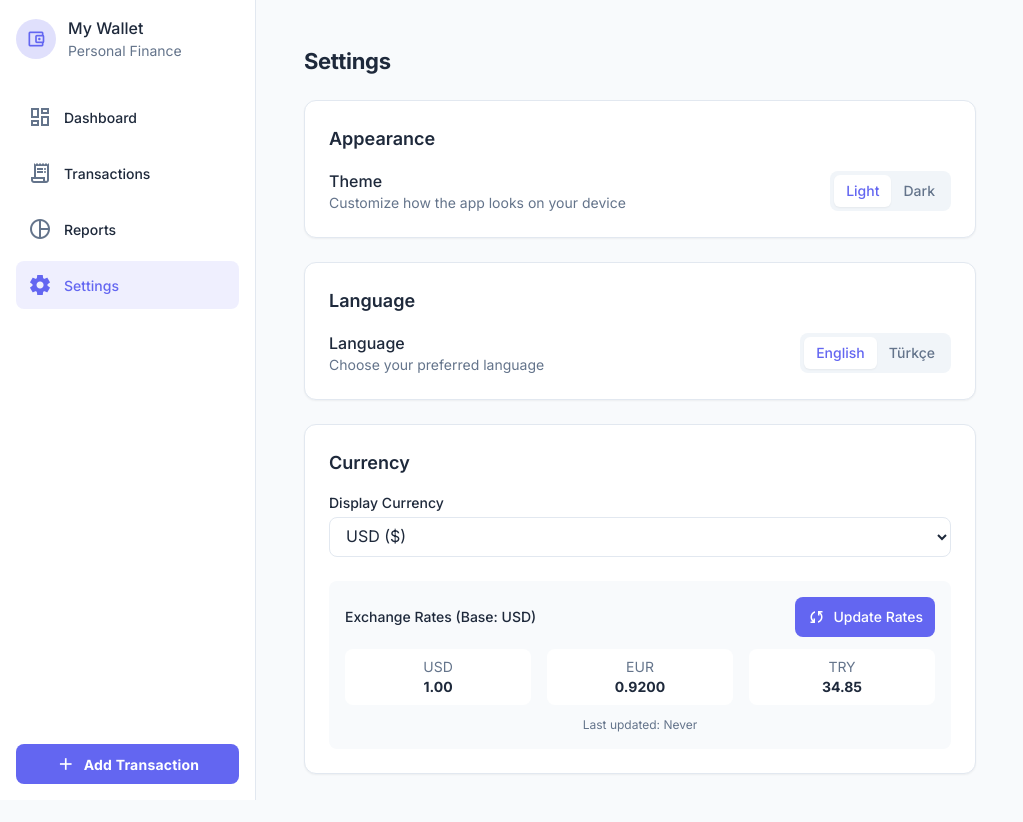
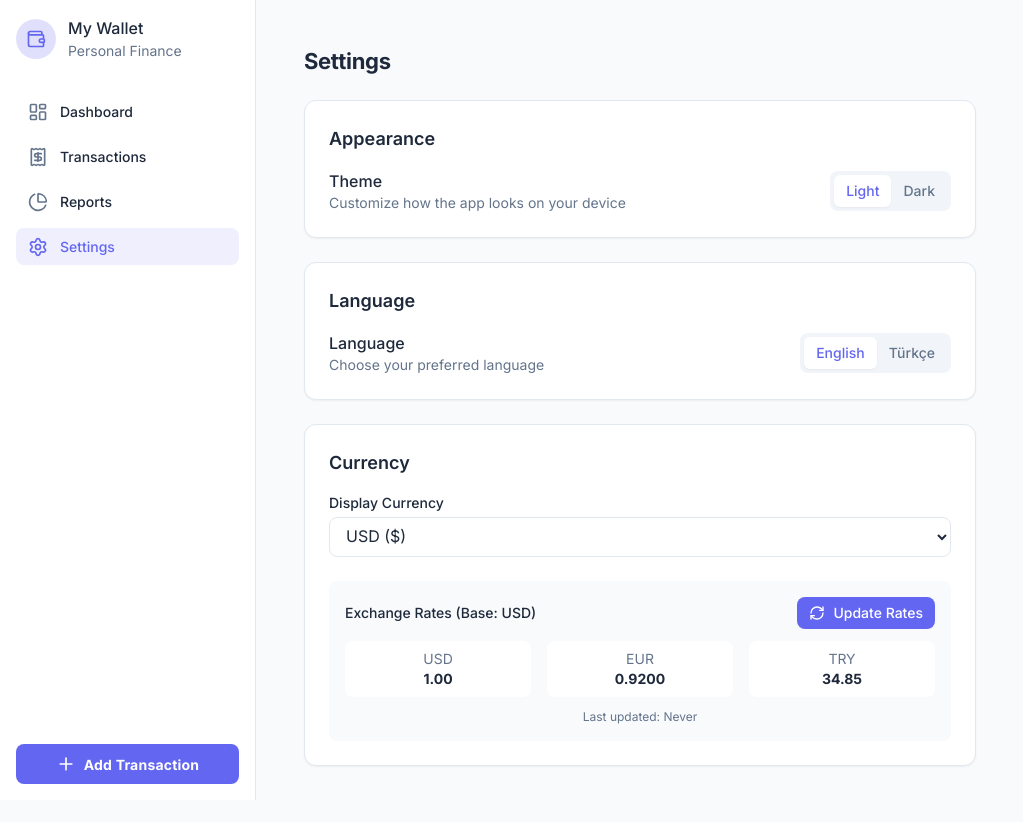
Before and after one commit to ozcelikcode/Flow, a React (Vite) app: page /settings in a window 1280 px wide. Shown: the whole page, without its empty margins (0-1023 px from the left). Built offline with nearby package versions, Linux system fonts and the light colour scheme.

Commit message:
feat: Implement core application structure with Dashboard, Transactions, Reports, and Settings pages, plus foundational UI components.

```diff
--- a/index.html
+++ b/index.html
@@ -4,14 +4,8 @@
     <meta charset="UTF-8" />
     <link rel="icon" type="image/svg+xml" href="/vite.svg" />
     <meta name="viewport" content="width=device-width, initial-scale=1.0" />
-    <title>Dashboard (Home)</title>
+    <title>Flow - Personal Finance</title>
     <link href="https://fonts.googleapis.com/css2?family=Inter:wght@400;500;600;700;800;900&amp;display=swap" rel="stylesheet" />
-    <link href="https://fonts.googleapis.com/css2?family=Material+Symbols+Outlined:wght,FILL@100..700,0..1&amp;display=swap" rel="stylesheet" />
-    <style>
-      .material-symbols-outlined {
-        font-variation-settings: 'FILL' 0, 'wght' 400, 'GRAD' 0, 'opsz' 24;
-      }
-    </style>
   </head>
   <body>
     <div id="root"></div>
--- a/package.json
+++ b/package.json
@@ -15,6 +15,7 @@
     "@dnd-kit/utilities": "^3.2.2",
     "clsx": "^2.1.1",
     "date-fns": "^4.1.0",
+    "lucide-react": "^0.556.0",
     "react": "^19.2.0",
     "react-dom": "^19.2.0",
     "react-router-dom": "^7.10.1",
--- a/src/components/dashboard/TransactionModal.tsx
+++ b/src/components/dashboard/TransactionModal.tsx
@@ -2,6 +2,7 @@ import { useState, useEffect } from 'react';
 import type { Transaction, RecurrenceType, PriceTier } from '../../types';
 import { useSettings } from '../../context/SettingsContext';
 import Modal from '../ui/Modal';
+import { Plus, X } from 'lucide-react';
 
 interface TransactionModalProps {
     isOpen: boolean;
@@ -290,7 +291,7 @@ export default function TransactionModal({
                                 onClick={addPriceTier}
                                 className="text-xs text-primary hover:text-primary/80 font-medium flex items-center gap-1"
                             >
-                                <span className="material-symbols-outlined text-sm">add</span>
+                                <Plus className="w-3.5 h-3.5" />
                                 {t('addPriceTier')}
                             </button>
                         </div>
@@ -326,7 +327,7 @@ export default function TransactionModal({
                                             onClick={() => removePriceTier(index)}
                                             className="text-danger hover:text-danger/80 p-1"
                                         >
-                                            <span className="material-symbols-outlined text-sm">close</span>
+                                            <X className="w-4 h-4" />
                                         </button>
                                     </div>
                                 ))}
--- a/src/components/layout/Layout.tsx
+++ b/src/components/layout/Layout.tsx
@@ -1,6 +1,14 @@
 import type { ReactNode } from 'react';
 import { NavLink } from 'react-router-dom';
 import { useSettings } from '../../context/SettingsContext';
+import {
+    LayoutDashboard,
+    Receipt,
+    PieChart,
+    Settings,
+    Plus,
+    Wallet
+} from 'lucide-react';
 
 interface LayoutProps {
     children: ReactNode;
@@ -18,7 +26,7 @@ export default function Layout({ children, onAddTransactionClick }: LayoutProps)
                     <div className="flex flex-col gap-4">
                         <div className="flex gap-3 items-center mb-4">
                             <div className="bg-primary/20 rounded-full size-10 flex items-center justify-center">
-                                <span className="material-symbols-outlined text-primary text-xl">account_balance_wallet</span>
+                                <Wallet className="text-primary w-5 h-5" />
                             </div>
                             <div className="flex flex-col">
                                 <h1 className="text-text-light dark:text-text-dark text-base font-medium leading-normal">{t('myWallet')}</h1>
@@ -28,17 +36,17 @@ export default function Layout({ children, onAddTransactionClick }: LayoutProps)
                             </div>
                         </div>
                         <div className="flex flex-col gap-2">
-                            <NavItem icon="dashboard" label={t('dashboard')} to="/" />
-                            <NavItem icon="receipt_long" label={t('transactions')} to="/transactions" />
-                            <NavItem icon="pie_chart" label={t('reports')} to="/reports" />
-                            <NavItem icon="settings" label={t('settings')} to="/settings" />
+                            <NavItem icon={LayoutDashboard} label={t('dashboard')} to="/" />
+                            <NavItem icon={Receipt} label={t('transactions')} to="/transactions" />
+                            <NavItem icon={PieChart} label={t('reports')} to="/reports" />
+                            <NavItem icon={Settings} label={t('settings')} to="/settings" />
                         </div>
                     </div>
                     <button
                         onClick={onAddTransactionClick}
                         className="flex min-w-[84px] max-w-[480px] cursor-pointer items-center justify-center overflow-hidden rounded-lg h-10 px-4 bg-primary text-white text-sm font-bold leading-normal tracking-[0.015em] gap-2 hover:bg-primary/90 transition-colors"
                     >
-                        <span className="material-symbols-outlined text-xl">add</span>
+                        <Plus className="w-5 h-5" />
                         <span className="truncate">{t('addTransaction')}</span>
                     </button>
                 </div>
@@ -54,7 +62,13 @@ export default function Layout({ children, onAddTransactionClick }: LayoutProps)
     );
 }
 
-function NavItem({ icon, label, to }: { icon: string; label: string; to: string }) {
+interface NavItemProps {
+    icon: React.ComponentType<{ className?: string }>;
+    label: string;
+    to: string;
+}
+
+function NavItem({ icon: Icon, label, to }: NavItemProps) {
     return (
         <NavLink
             to={to}
@@ -67,16 +81,11 @@ function NavItem({ icon, label, to }: { icon: string; label: string; to: string
         >
             {({ isActive }) => (
                 <>
-                    <span
-                        className={`material-symbols-outlined text-2xl ${isActive ? 'text-primary' : 'text-text-secondary-light dark:text-text-secondary-dark'
-                            }`}
-                        style={isActive ? { fontVariationSettings: "'FILL' 1" } : {}}
-                    >
-                        {icon}
-                    </span>
+                    <Icon
+                        className={`w-5 h-5 ${isActive ? 'text-primary' : 'text-text-secondary-light dark:text-text-secondary-dark'}`}
+                    />
                     <p
-                        className={`text-sm font-medium leading-normal ${isActive ? 'text-primary' : 'text-text-light dark:text-text-dark'
-                            }`}
+                        className={`text-sm font-medium leading-normal ${isActive ? 'text-primary' : 'text-text-light dark:text-text-dark'}`}
                     >
                         {label}
                     </p>
--- a/src/components/ui/Modal.tsx
+++ b/src/components/ui/Modal.tsx
@@ -1,4 +1,5 @@
 import type { ReactNode } from 'react';
+import { X } from 'lucide-react';
 
 interface ModalProps {
     isOpen: boolean;
@@ -19,7 +20,7 @@ export default function Modal({ isOpen, onClose, title, children }: ModalProps)
                         onClick={onClose}
                         className="p-1 rounded-full hover:bg-slate-100 dark:hover:bg-slate-800 transition-colors"
                     >
-                        <span className="material-symbols-outlined text-text-secondary-light dark:text-text-secondary-dark font-bold">close</span>
+                        <X className="w-5 h-5 text-text-secondary-light dark:text-text-secondary-dark" />
                     </button>
                 </div>
                 <div className="p-6">
--- a/src/pages/Dashboard.tsx
+++ b/src/pages/Dashboard.tsx
@@ -4,6 +4,16 @@ import { Link } from 'react-router-dom';
 import StatsCard from '../components/dashboard/StatsCard';
 import TransactionTable from '../components/dashboard/TransactionTable';
 import { PieChart, Pie, Cell, ResponsiveContainer } from 'recharts';
+import {
+    TrendingDown,
+    FolderOpen,
+    RefreshCw,
+    CreditCard,
+    FileText,
+    ChartPie,
+    ArrowRight,
+    BarChart3
+} from 'lucide-react';
 
 export default function Dashboard() {
     const { transactions } = useTransactions();
@@ -102,7 +112,7 @@ export default function Dashboard() {
                 {/* Quick Stats */}
                 <div className="bg-white dark:bg-surface-dark rounded-xl border border-slate-200 dark:border-slate-800 shadow-sm p-6">
                     <h3 className="text-lg font-bold text-text-light dark:text-text-dark mb-4 flex items-center gap-2">
-                        <span className="material-symbols-outlined text-primary">insights</span>
+                        <BarChart3 className="w-5 h-5 text-primary" />
                         {t('quickStats')}
                     </h3>
                     <div className="grid grid-cols-2 gap-3">
@@ -110,7 +120,7 @@ export default function Dashboard() {
                         <div className="flex flex-col p-3 bg-slate-50 dark:bg-slate-900 rounded-lg">
                             <div className="flex items-center gap-2 mb-2">
                                 <div className="w-8 h-8 rounded-full bg-primary/10 flex items-center justify-center">
-                                    <span className="material-symbols-outlined text-primary text-lg">trending_down</span>
+                                    <TrendingDown className="w-4 h-4 text-primary" />
                                 </div>
                                 <span className="text-xs text-text-secondary-light dark:text-text-secondary-dark">{t('avgMonthlyExpense')}</span>
                             </div>
@@ -121,7 +131,7 @@ export default function Dashboard() {
                         <div className="flex flex-col p-3 bg-slate-50 dark:bg-slate-900 rounded-lg">
                             <div className="flex items-center gap-2 mb-2">
                                 <div className="w-8 h-8 rounded-full bg-warning/10 flex items-center justify-center">
-                                    <span className="material-symbols-outlined text-warning text-lg">category</span>
+                                    <FolderOpen className="w-4 h-4 text-warning" />
                                 </div>
                                 <span className="text-xs text-text-secondary-light dark:text-text-secondary-dark">{t('topCategory')}</span>
                             </div>
@@ -134,7 +144,7 @@ export default function Dashboard() {
                         <div className="flex flex-col p-3 bg-slate-50 dark:bg-slate-900 rounded-lg">
                             <div className="flex items-center gap-2 mb-2">
                                 <div className="w-8 h-8 rounded-full bg-purple-500/10 flex items-center justify-center">
-                                    <span className="material-symbols-outlined text-purple-500 text-lg">autorenew</span>
+                                    <RefreshCw className="w-4 h-4 text-purple-500" />
                                 </div>
                                 <span className="text-xs text-text-secondary-light dark:text-text-secondary-dark">{t('activeSubscriptions')}</span>
                             </div>
@@ -145,7 +155,7 @@ export default function Dashboard() {
                         <div className="flex flex-col p-3 bg-slate-50 dark:bg-slate-900 rounded-lg">
                             <div className="flex items-center gap-2 mb-2">
                                 <div className="w-8 h-8 rounded-full bg-danger/10 flex items-center justify-center">
-                                    <span className="material-symbols-outlined text-danger text-lg">payments</span>
+                                    <CreditCard className="w-4 h-4 text-danger" />
                                 </div>
                                 <span className="text-xs text-text-secondary-light dark:text-text-secondary-dark">{t('totalSubscriptionCost')}</span>
                             </div>
@@ -156,7 +166,7 @@ export default function Dashboard() {
                         <div className="col-span-2 flex items-center justify-between p-3 bg-slate-50 dark:bg-slate-900 rounded-lg">
                             <div className="flex items-center gap-3">
                                 <div className="w-8 h-8 rounded-full bg-success/10 flex items-center justify-center">
-                                    <span className="material-symbols-outlined text-success text-lg">receipt_long</span>
+                                    <FileText className="w-4 h-4 text-success" />
                                 </div>
                                 <span className="text-sm text-text-secondary-light dark:text-text-secondary-dark">{t('transactionCount')}</span>
                             </div>
@@ -169,7 +179,7 @@ export default function Dashboard() {
                 <div className="bg-white dark:bg-surface-dark rounded-xl border border-slate-200 dark:border-slate-800 shadow-sm p-6">
                     <div className="flex items-center justify-between mb-4">
                         <h3 className="text-lg font-bold text-text-light dark:text-text-dark flex items-center gap-2">
-                            <span className="material-symbols-outlined text-primary">pie_chart</span>
+                            <ChartPie className="w-5 h-5 text-primary" />
                             {t('categoryDistribution')}
                         </h3>
                         <Link
@@ -177,7 +187,7 @@ export default function Dashboard() {
                             className="text-sm text-primary hover:text-primary/80 font-medium flex items-center gap-1"
                         >
                             {t('viewReports')}
-                            <span className="material-symbols-outlined text-lg">arrow_forward</span>
+                            <ArrowRight className="w-4 h-4" />
                         </Link>
                     </div>
 
--- a/src/pages/Settings.tsx
+++ b/src/pages/Settings.tsx
@@ -1,4 +1,5 @@
 import { useSettings } from '../context/SettingsContext';
+import { RefreshCw } from 'lucide-react';
 
 export default function Settings() {
     const { theme, setTheme, currency, setCurrency, rates, updateRates, isUpdatingRates, language, setLanguage, t } = useSettings();
@@ -98,9 +99,7 @@ export default function Settings() {
                                     disabled={isUpdatingRates}
                                     className="flex items-center gap-2 px-3 py-1.5 bg-primary text-white text-sm font-medium rounded-lg hover:bg-primary/90 disabled:opacity-50 disabled:cursor-not-allowed transition-colors"
                                 >
-                                    <span className={`material-symbols-outlined text-lg ${isUpdatingRates ? 'animate-spin' : ''}`}>
-                                        {isUpdatingRates ? 'progress_activity' : 'sync'}
-                                    </span>
+                                    <RefreshCw className={`w-4 h-4 ${isUpdatingRates ? 'animate-spin' : ''}`} />
                                     {isUpdatingRates ? t('updating') : t('updateRates')}
                                 </button>
                             </div>
--- a/src/pages/Transactions.tsx
+++ b/src/pages/Transactions.tsx
@@ -21,6 +21,7 @@ import { CSS } from '@dnd-kit/utilities';
 import type { Transaction } from '../types';
 import TransactionModal from '../components/dashboard/TransactionModal';
 import { getSubscriptionInfo } from '../services/subscriptionService';
+import { GripVertical, Pencil } from 'lucide-react';
 
 export default function TransactionsPage() {
     const { transactions, reorderTransactions, deleteTransaction, updateTransaction } = useTransactions();
@@ -159,7 +160,7 @@ function SortableItem({ transaction, onEdit, formatAmount, translateCategory, la
                     {...listeners}
                     className="cursor-grab touch-none p-2 text-slate-400 dark:text-slate-500 hover:text-slate-600 dark:hover:text-slate-300"
                 >
-                    <span className="material-symbols-outlined">drag_indicator</span>
+                    <GripVertical className="w-5 h-5" />
                 </button>
 
                 <div className="flex-1">
@@ -206,7 +207,7 @@ function SortableItem({ transaction, onEdit, formatAmount, translateCategory, la
                     onClick={onEdit}
                     className="text-primary hover:bg-primary/10 p-2 rounded-lg transition-colors"
                 >
-                    <span className="material-symbols-outlined">edit</span>
+                    <Pencil className="w-5 h-5" />
                 </button>
             </div>
         </div>
```
Also changed, not shown: src/pages/Reports.tsx (+19 -8 lines), 1 other file (tests, documents, lock files or other folders).
